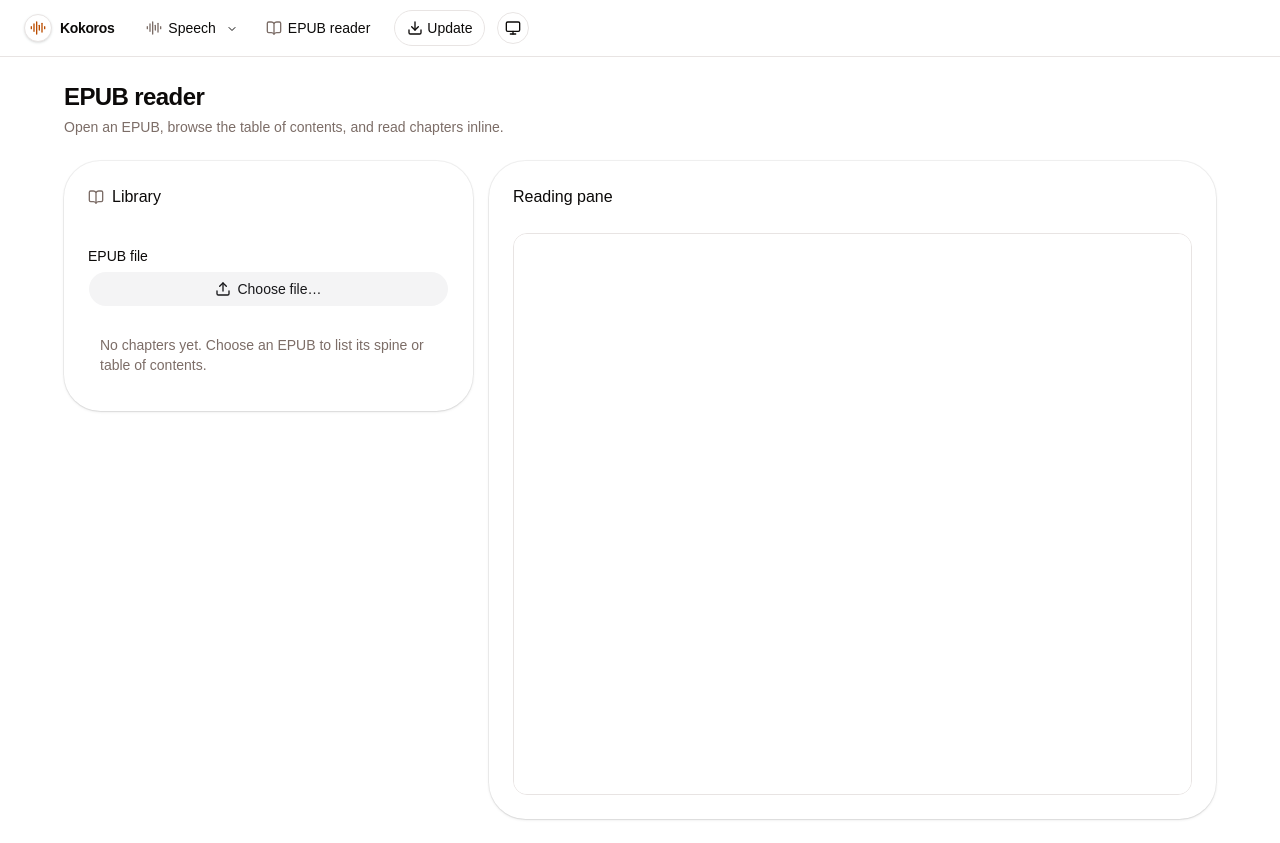
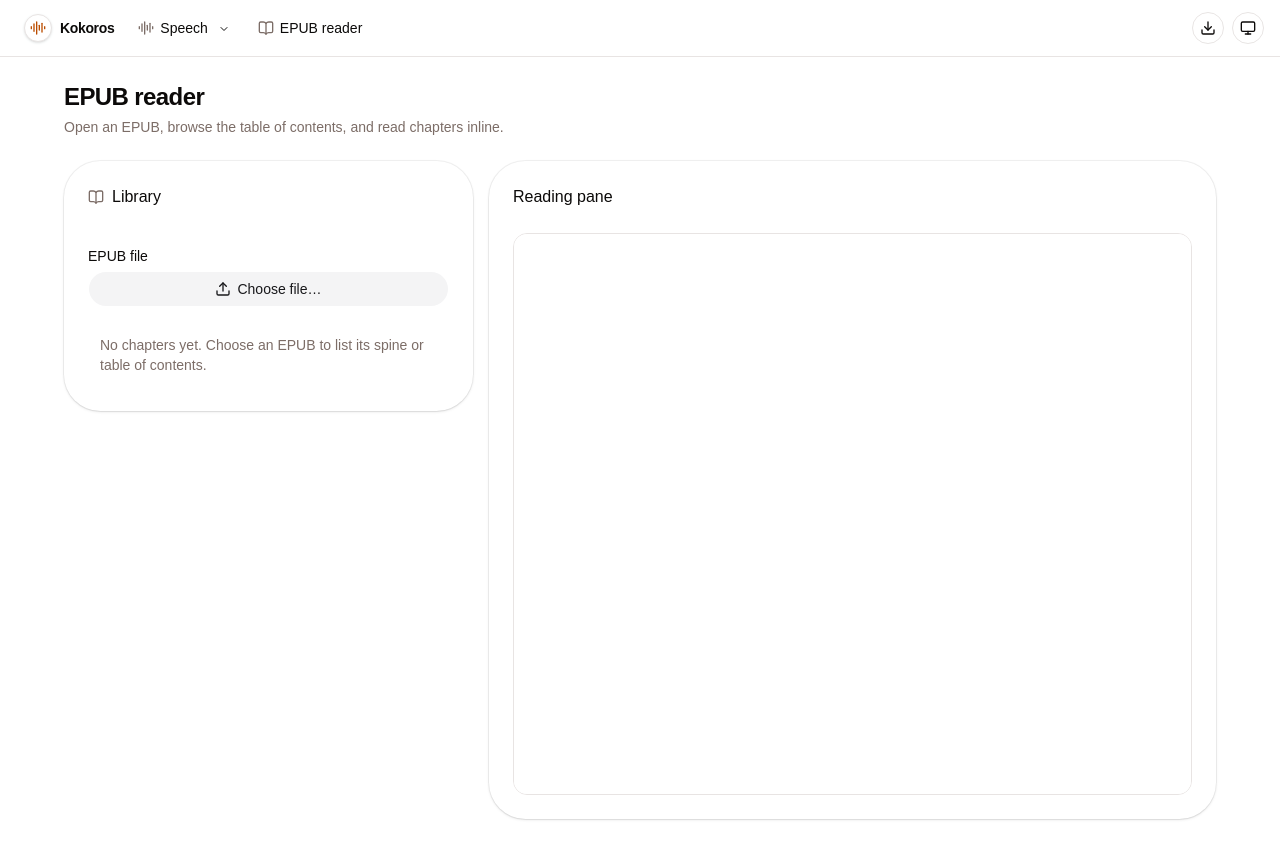
Before and after one commit to nikitadrokin/kokoros, a React (Vite) app in the folder app/: page /epub in a window 1280 px wide. Built offline with nearby package versions, Linux system fonts and the light colour scheme.

Commit message:
Add update availability check to the client
- Expose a Tauri command for checking updater status
- Split update button flow into check, install, and up-to-date states
- Add tooltip feedback and move update controls into the header menu

```diff
--- a/app/src/components/Header.tsx
+++ b/app/src/components/Header.tsx
@@ -44,7 +44,8 @@ export default function Header() {
 
   return (
     <header className='sticky top-0 z-50 border-b bg-background/90 px-4 backdrop-blur supports-backdrop-filter:bg-background/70'>
-      <div className='mx-auto flex min-h-14 w-full items-center gap-3 py-2'>
+      <NavigationMenu className='min-w-full flex-1 justify-start' align='start'>
+        <NavigationMenuList className='justify-start gap-1 overflow-x-auto py-2 w-full '>
           <Link
             to='/'
             className='inline-flex shrink-0 items-center gap-2 rounded-full px-2 py-1.5 font-semibold text-foreground text-sm tracking-tight no-underline transition-colors hover:text-primary focus-visible:outline-1 focus-visible:ring-3 focus-visible:ring-ring/30'
@@ -56,8 +57,6 @@ export default function Header() {
             <span className='hidden sm:inline'>Kokoros</span>
           </Link>
 
-        <NavigationMenu className='min-w-0 flex-1 justify-start' align='start'>
-          <NavigationMenuList className='justify-start gap-1 overflow-x-auto'>
           <NavigationMenuItem>
             <NavigationMenuTrigger
               className={cn(
@@ -125,12 +124,13 @@ export default function Header() {
               </NavigationMenuItem>
             );
           })}
-          </NavigationMenuList>
-        </NavigationMenu>
 
+          <div className='ml-auto flex items-center gap-2'>
             <UpdateButton />
             <ThemeToggle />
           </div>
+        </NavigationMenuList>
+      </NavigationMenu>
     </header>
   );
 }
--- a/app/src/components/UpdateButton.tsx
+++ b/app/src/components/UpdateButton.tsx
@@ -3,28 +3,84 @@ import { DownloadIcon, Loader2Icon } from 'lucide-react';
 import { useState } from 'react';
 import { toast } from 'sonner';
 import { Button } from './ui/button';
+import { Tooltip, TooltipContent, TooltipTrigger } from './ui/tooltip';
 
 type AppUpdateResponse = {
-	status: 'upToDate' | 'restarting';
+	status: 'available' | 'upToDate' | 'restarting';
 	version: string | null;
 };
 
+type UpdateButtonState =
+	| 'unchecked'
+	| 'checking'
+	| 'available'
+	| 'installing'
+	| 'upToDate';
+
 export default function UpdateButton() {
-	const [isChecking, setIsChecking] = useState(false);
+	const [state, setState] = useState<UpdateButtonState>('unchecked');
+	const [availableVersion, setAvailableVersion] = useState<string | null>(null);
 
-	async function handleInstallUpdate() {
-		if (isChecking) {
+	const isLoading = state === 'checking' || state === 'installing';
+	const label = updateButtonLabel(state, availableVersion);
+	const variant = state === 'available' ? 'default' : 'outline';
+
+	async function handleUpdateClick() {
+		if (isLoading) {
 			return;
 		}
 
-		setIsChecking(true);
+		if (state === 'available') {
+			await installUpdate();
+			return;
+		}
+
+		await checkForUpdate();
+	}
+
+	async function checkForUpdate() {
+		setState('checking');
 		const toastId = toast.loading('Checking for updates...');
+
+		try {
+			const response = await invoke<AppUpdateResponse>('check_app_update');
+
+			if (response.status === 'upToDate') {
+				setAvailableVersion(null);
+				setState('upToDate');
+				toast.success('Kokoros is up to date.', { id: toastId });
+				return;
+			}
+
+			setAvailableVersion(response.version);
+			setState('available');
+			toast.success(
+				response.version
+					? `Kokoros v${response.version} is ready to install.`
+					: 'A Kokoros update is ready to install.',
+				{ id: toastId },
+			);
+		} catch (error) {
+			setState('unchecked');
+			toast.error(formatUpdateError(error), { id: toastId });
+		}
+	}
+
+	async function installUpdate() {
+		setState('installing');
+		const toastId = toast.loading(
+			availableVersion
+				? `Installing v${availableVersion}...`
+				: 'Installing update...',
+		);
 
 		try {
 			const response = await invoke<AppUpdateResponse>('install_app_update');
 
 			if (response.status === 'upToDate') {
-				toast.success('Kokoros is up to date.', { id: toastId });
+				setAvailableVersion(null);
+				setState('upToDate');
+				toast.success('Kokoros is already up to date.', { id: toastId });
 				return;
 			}
 
@@ -35,32 +91,61 @@ export default function UpdateButton() {
 				{ id: toastId, duration: 1500 },
 			);
 		} catch (error) {
+			setState('available');
 			toast.error(formatUpdateError(error), { id: toastId });
-		} finally {
-			setIsChecking(false);
 		}
 	}
 
 	return (
+		<Tooltip>
+			<TooltipTrigger
+				render={
 					<Button
 						type="button"
-			variant="outline"
-			size="sm"
-			className="h-9 rounded-full"
-			disabled={isChecking}
-			onClick={handleInstallUpdate}
-			aria-label="Check for and install updates"
+						variant={variant}
+						size="icon-sm"
+						className="shrink-0 rounded-full transition-colors duration-200"
+						disabled={isLoading}
+						onClick={handleUpdateClick}
+						aria-label={label}
+					/>
+				}
 			>
-			{isChecking ? (
+				{isLoading ? (
 					<Loader2Icon className="size-4 animate-spin" aria-hidden="true" />
 				) : (
 					<DownloadIcon className="size-4" aria-hidden="true" />
 				)}
-			<span className="hidden sm:inline">
-				{isChecking ? 'Checking' : 'Update'}
-			</span>
-		</Button>
+			</TooltipTrigger>
+			<TooltipContent>{label}</TooltipContent>
+		</Tooltip>
 	);
+}
+
+function updateButtonLabel(
+	state: UpdateButtonState,
+	availableVersion: string | null,
+) {
+	switch (state) {
+		case 'checking':
+			return 'Checking for updates...';
+		case 'available':
+			return availableVersion
+				? `Install Kokoros v${availableVersion}`
+				: 'Install Kokoros update';
+		case 'installing':
+			return availableVersion
+				? `Installing Kokoros v${availableVersion}...`
+				: 'Installing Kokoros update...';
+		case 'upToDate':
+			return 'Kokoros is up to date. Check again.';
+		case 'unchecked':
+			return 'Check for updates';
+		default: {
+			const _exhaustive: never = state;
+			return _exhaustive;
+		}
+	}
 }
 
 function formatUpdateError(error: unknown) {
```
Also changed, not shown: 1 other file (tests, documents, lock files or other folders). Lines whose indentation alone changed are shown as unchanged.
